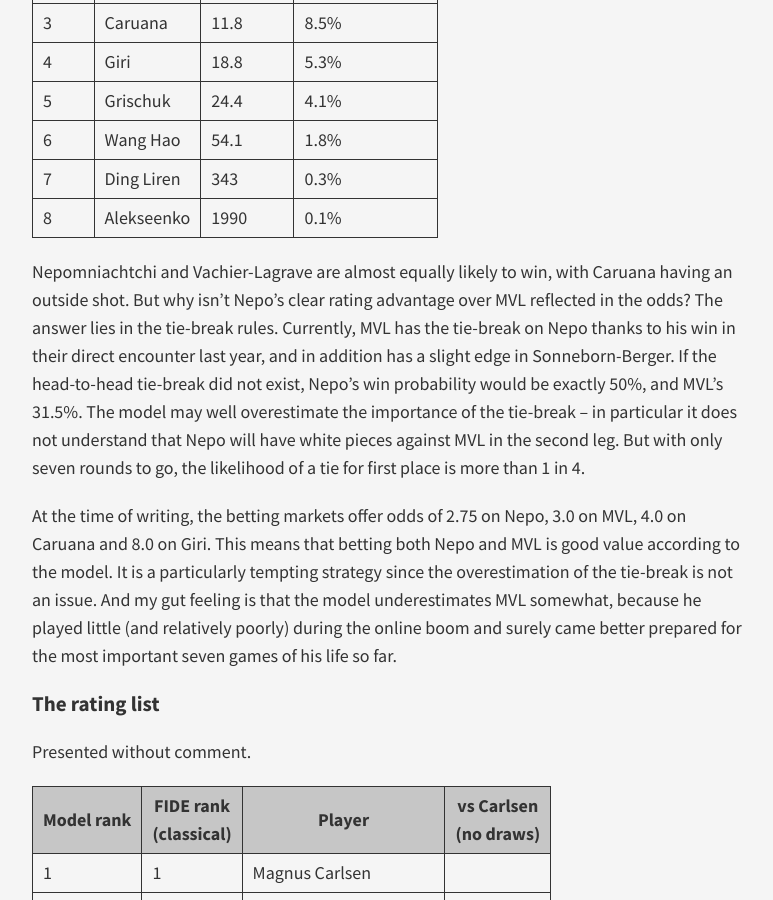
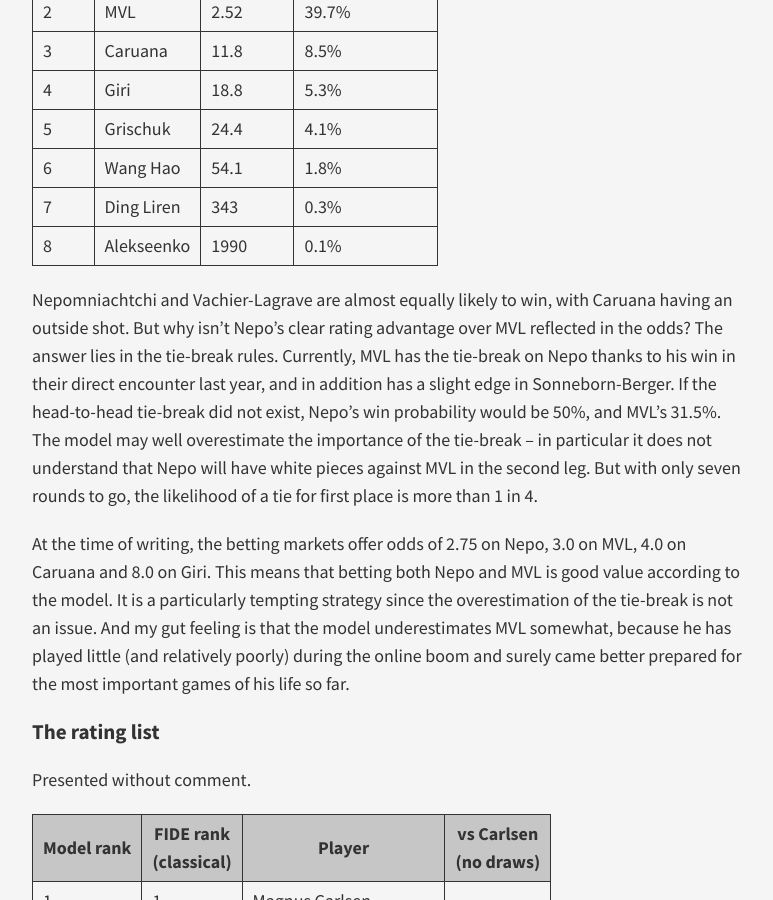
Before and after one commit to huffyhenry/huffyhenry.github.io, a Jekyll site: the page built from _posts/2021-04-16-candidates2.md, in a window 1280 px wide and 900 px high, scrolled down 3316 px. Shown: the whole window, without its empty margins (253-1026 px from the left). Built offline with Jekyll 4.4.1, drawn with Linux system fonts in a browser that asks for light colours; formulas are drawn with MathJax 3; some of the changed text lies outside the part shown.

Commit message:
Final version of the Candidates2 post

```diff
--- a/_posts/2021-04-16-candidates2.md
+++ b/_posts/2021-04-16-candidates2.md
@@ -100,7 +101,7 @@ over MVL reflected in the odds? The answer lies in the tie-break rules.
 Currently, MVL has the tie-break on Nepo thanks to his win in their direct
 encounter last year, and in addition has a slight edge in Sonneborn-Berger.
 If the head-to-head tie-break did not exist, Nepo's win probability
-would be exactly 50%, and MVL's 31.5%. The model may well overestimate the
+would be 50%, and MVL's 31.5%. The model may well overestimate the
 importance of the tie-break -- in particular it does not understand that
 Nepo will have white pieces against MVL in the second leg. But with only
 seven rounds to go, the likelihood of a tie for first place is more than
@@ -110,9 +111,9 @@ At the time of writing, the betting markets offer odds of 2.75 on Nepo,
 3.0 on MVL, 4.0 on Caruana and 8.0 on Giri. This means that betting both Nepo
 and MVL is good value according to the model. It is a particularly tempting strategy
 since the overestimation of the tie-break is not an issue. And my gut feeling
-is that the model underestimates MVL somewhat, because he played little
+is that the model underestimates MVL somewhat, because he has played little
 (and relatively poorly) during the online boom and surely came better
-prepared for the most important seven games of his life so far.
+prepared for the most important games of his life so far.
 
 ### The rating list
 
```
Also changed, not shown: other parts of _posts/2021-04-16-candidates2.md (+27 -23 lines).
